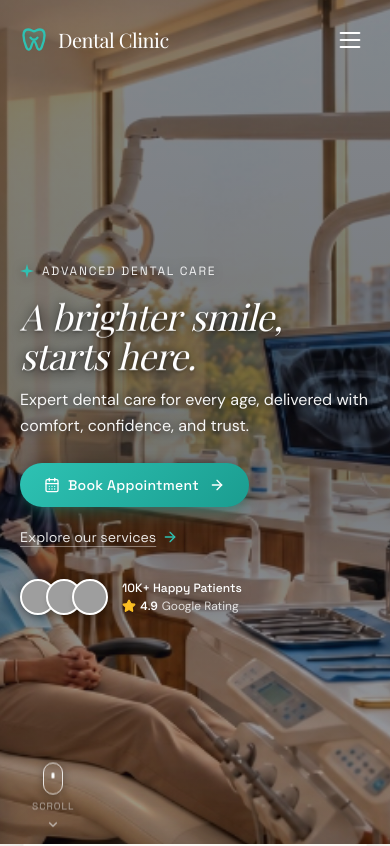
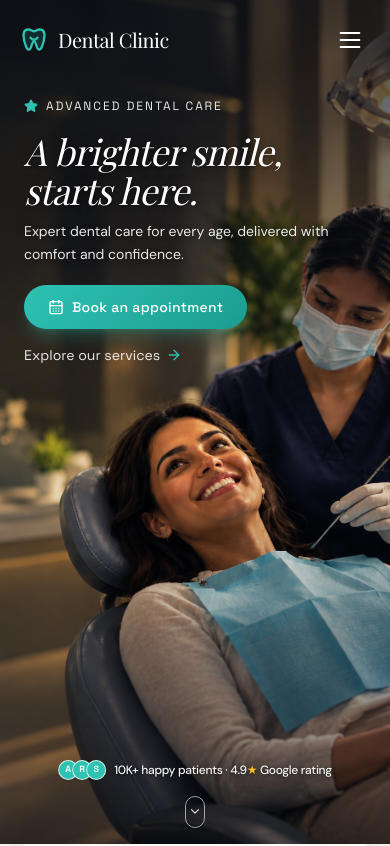
Before and after one commit to yash-dominates/dental-harmony, a React (Vite) app: page / in a window 390 px wide. Shown: the top 846 px of the page. Built offline with nearby package versions, Linux system fonts and the light colour scheme; grey boxes are pictures that could not be loaded; the HTML template or start-up script is replaced by a standard one; a web font is replaced by a local one.

Commit message:
feat(hero): align mobile hero and scroll indicator with reference design, add mobile cropped image and center animations

```diff
--- a/src/components/sections/Hero.tsx
+++ b/src/components/sections/Hero.tsx
@@ -1,15 +1,7 @@
 import { useEffect, useState } from "react";
-import { motion, AnimatePresence, useScroll, useTransform } from "motion/react";
+import { motion, AnimatePresence } from "motion/react";
 import { ArrowRight, CalendarDays, ChevronDown, ChevronLeft, ChevronRight, Star } from "lucide-react";
 import { HERO_DOCTORS, HERO_PILLS, IMAGES } from "@/lib/data";
-
-const HEADLINE = ["A", "brighter", "smile,", "starts", "here."];
-
-const TealSparkle = ({ className }: { className?: string }) => (
-  <svg viewBox="0 0 24 24" fill="currentColor" className={className} xmlns="http://www.w3.org/2000/svg">
-    <path d="M12 0L14.5 9.5L24 12L14.5 14.5L12 24L9.5 14.5L0 12L9.5 9.5L12 0Z" />
-  </svg>
-);
 
 const Hero = () => {
   const [doctorIdx, setDoctorIdx] = useState(0);
@@ -19,148 +11,149 @@ const Hero = () => {
     return () => clearInterval(t);
   }, []);
 
-  const { scrollY } = useScroll();
-  const bgY = useTransform(scrollY, [0, 600], [0, 75]);
-  const trustOpacity = useTransform(scrollY, [0, 180], [1, 0]);
-
   const doctor = HERO_DOCTORS[doctorIdx];
 
   return (
     <section
       id="home"
-      className="relative w-full overflow-hidden bg-navy min-h-[100vh] flex flex-col justify-between"
+      className="relative w-full overflow-hidden bg-navy min-h-screen min-h-[100dvh] flex flex-col justify-between"
     >
-      {/* Background image with subtle parallax & warm daylight lighting */}
-      <motion.div
-        style={{ y: bgY }}
-        className="absolute inset-0 w-full h-[115%] -top-[5%] pointer-events-none"
-      >
+      {/* BACKGROUND IMAGES (Mobile cropped vs Desktop widescreen) */}
+      <div className="absolute inset-0 w-full h-full pointer-events-none">
+        {/* Mobile: Cropped photo of smiling patient and practitioner (Image 3) */}
         <img
-          src={IMAGES.heroBg}
-          alt="Modern dental clinic interior — Noida Dental Care"
+          src={IMAGES.heroBgMobile}
+          alt="Modern dental clinic consultation — Noida Dental Care"
           loading="eager"
           decoding="async"
           // @ts-expect-error - fetchpriority is a valid HTML attribute
           fetchpriority="high"
-          className="w-full h-full object-cover object-[74%_center] md:object-center"
-          style={{ filter: "contrast(1.05) saturate(1.1) brightness(0.88)" }}
+          className="md:hidden w-full h-full object-cover object-center"
         />
-      </motion.div>
 
-      {/* Cinematic gradient shade on the left for maximum text contrast */}
-      <div aria-hidden="true" className="hero-left-shade" />
+        {/* Desktop: Full wide dental clinic room (Image 5) */}
+        <img
+          src={IMAGES.heroBg}
+          alt="Modern dental clinic room interior — Noida Dental Care"
+          loading="eager"
+          decoding="async"
+          // @ts-expect-error - fetchpriority is a valid HTML attribute
+          fetchpriority="high"
+          className="hidden md:block w-full h-full object-cover object-center"
+          style={{ filter: "contrast(1.04) saturate(1.1) brightness(0.9)" }}
+        />
+      </div>
 
-      {/* Main Hero Content */}
+      {/* Cinematic gradient overlays */}
+      {/* Mobile: Soft top vignette for text readability, clear middle for patient face, gentle bottom tint */}
       <div
-        className="relative z-10 flex items-center min-h-[100vh] pt-24 sm:pt-28 md:pt-24 pb-16 sm:pb-20 md:pb-20"
-        style={{ contain: "layout", filter: "drop-shadow(0 1px 6px rgba(0,0,0,0.35))" }}
-      >
-        <div className="w-full max-w-7xl mx-auto px-5 sm:px-8 lg:px-12 grid lg:grid-cols-12 gap-8 lg:gap-12 items-center">
-          {/* LEFT COLUMN */}
+        aria-hidden="true"
+        className="md:hidden absolute inset-0 pointer-events-none z-[1]"
+        style={{
+          background:
+            "linear-gradient(180deg, rgba(8, 12, 22, 0.72) 0%, rgba(8, 12, 22, 0.45) 32%, rgba(8, 12, 22, 0.04) 52%, rgba(8, 12, 22, 0.45) 100%)",
+        }}
+      />
+      {/* Desktop: Soft left-shade */}
+      <div aria-hidden="true" className="hidden md:block hero-left-shade z-[1]" />
+
+      {/* HERO MAIN CONTENT */}
+      {/* On Mobile: Text starts at top (pt-24), keeping all copy in upper portion so patient face is unobstructed */}
+      {/* On Desktop: Centered vertically */}
+      <div className="relative z-10 w-full flex-1 flex flex-col justify-start md:justify-center pt-24 sm:pt-28 md:pt-0">
+        <div className="w-full max-w-7xl mx-auto px-6 sm:px-8 lg:px-12 grid lg:grid-cols-12 gap-8 lg:gap-12 items-center">
+          {/* LEFT / MAIN TEXT COLUMN */}
           <div className="lg:col-span-7 max-w-2xl text-white relative z-20">
-            {/* Eyebrow Label matching Image 3 & 5 */}
+            {/* Eyebrow Label */}
             <motion.div
-              initial={{ opacity: 0, y: -8 }}
+              initial={{ opacity: 0, y: -6 }}
               animate={{ opacity: 1, y: 0 }}
               transition={{ duration: 0.5, delay: 0.1 }}
-              className="inline-flex items-center gap-2 font-label text-xs uppercase tracking-[0.15em] text-white/90"
+              className="inline-flex items-center gap-2 font-label text-xs uppercase tracking-[0.16em] text-white/90"
             >
-              <TealSparkle className="w-3.5 h-3.5 text-teal" />
+              <Star className="w-3.5 h-3.5 fill-teal text-teal" />
               <span>Advanced Dental Care</span>
             </motion.div>
 
-            {/* Headline matching user requested image */}
-            <h1
+            {/* Headline matching Image 2 */}
+            <motion.h1
+              initial={{ opacity: 0, y: 15 }}
+              animate={{ opacity: 1, y: 0 }}
+              transition={{ duration: 0.7, delay: 0.2, ease: "easeOut" }}
               className="font-heading italic text-4xl sm:text-5xl md:text-6xl lg:text-7xl text-white leading-[1.08] tracking-[-0.02em] mt-3 sm:mt-4 md:mt-5"
               style={{
-                textShadow:
-                  "0 2px 14px rgba(0,0,0,0.5), 0 1px 3px rgba(0,0,0,0.35)",
+                textShadow: "0 2px 14px rgba(0,0,0,0.5), 0 1px 3px rgba(0,0,0,0.35)",
               }}
             >
-              {HEADLINE.map((word, i) => (
-                <motion.span
-                  key={word + i}
-                  initial={{ opacity: 0, y: 15 }}
-                  animate={{ opacity: 1, y: 0 }}
-                  transition={{ duration: 0.6, delay: 0.2 + i * 0.08, ease: "easeOut" }}
-                  className="inline-block mr-2.5 sm:mr-3"
-                  style={{ willChange: "transform, opacity", transform: "translateZ(0)" }}
-                >
-                  {word}
-                </motion.span>
-              ))}
-            </h1>
+              A brighter smile,<br />starts here.
+            </motion.h1>
 
-            {/* Subheading matching Image 3 */}
+            {/* Subheading matching Image 2 */}
             <motion.p
               initial={{ opacity: 0 }}
               animate={{ opacity: 1 }}
-              transition={{ duration: 0.6, delay: 0.55 }}
-              className="font-body font-normal text-white/95 text-base sm:text-lg max-w-md sm:max-w-lg mt-3 sm:mt-4 leading-relaxed"
+              transition={{ duration: 0.6, delay: 0.45 }}
+              className="font-body font-normal text-white/90 text-sm sm:text-base md:text-lg max-w-xs sm:max-w-md md:max-w-lg mt-2.5 sm:mt-3.5 md:mt-4 leading-relaxed"
               style={{
-                willChange: "opacity",
-                transform: "translateZ(0)",
                 textShadow: "0 1px 8px rgba(0,0,0,0.45)",
               }}
             >
-              Expert dental care for every age, delivered with comfort, confidence, and trust.
+              Expert dental care for every age, delivered with comfort and confidence.
             </motion.p>
 
-            {/* CTA Group: Booking Button immediately visible + Explore Link */}
+            {/* CTA Group: Book an appointment + Explore our services (stacked on mobile, inline on desktop) */}
             <motion.div
               initial={{ opacity: 0, y: 10 }}
               animate={{ opacity: 1, y: 0 }}
-              transition={{ duration: 0.6, delay: 0.7 }}
-              className="flex flex-wrap items-center gap-4 sm:gap-6 mt-6 sm:mt-7"
+              transition={{ duration: 0.6, delay: 0.6 }}
+              className="flex flex-col sm:flex-row sm:items-center items-start gap-3 sm:gap-6 mt-5 sm:mt-6 md:mt-7"
             >
               <a
                 href="#book"
-                className="btn-primary inline-flex items-center gap-2 rounded-full px-6 sm:px-7 py-3 font-label text-sm text-white shadow-lg shadow-teal/25 hover:shadow-teal/40 transition-all"
+                className="btn-primary inline-flex items-center justify-center gap-2 rounded-full px-6 py-3 font-label text-sm text-white shadow-lg shadow-teal/25 hover:shadow-teal/40 transition-all w-fit"
               >
                 <CalendarDays className="w-4 h-4" />
-                <span>Book Appointment</span>
-                <ArrowRight className="w-4 h-4 ml-0.5" />
+                <span>Book an appointment</span>
               </a>
 
               <a
                 href="#services"
-                className="inline-flex items-center gap-1.5 font-label text-sm text-white/90 hover:text-white underline underline-offset-4 decoration-white/40 hover:decoration-teal transition-all py-1"
+                className="inline-flex items-center gap-1.5 font-label text-sm text-white/90 hover:text-white transition-all py-1 group w-fit"
               >
                 <span>Explore our services</span>
-                <ArrowRight className="w-4 h-4 text-teal" />
+                <ArrowRight className="w-4 h-4 text-teal transition-transform group-hover:translate-x-1" />
               </a>
             </motion.div>
 
-            {/* Social Proof: 3 real photographic patient portraits + Rating */}
+            {/* Desktop Social Proof (Photographic avatars, displayed on md+) */}
             <motion.div
-              style={{ opacity: trustOpacity }}
               initial={{ opacity: 0, y: 10 }}
               animate={{ opacity: 1, y: 0 }}
-              transition={{ duration: 0.6, delay: 0.85 }}
-              className="flex items-center gap-3.5 mt-7 sm:mt-8"
+              transition={{ duration: 0.6, delay: 0.75 }}
+              className="hidden md:flex items-center gap-3.5 mt-8"
             >
               <div className="flex -space-x-2.5">
                 <img
                   src="https://images.unsplash.com/photo-1534528741775-53994a69daeb?w=100&auto=format&fit=crop&q=80"
                   alt="Happy Patient"
-                  className="w-9 h-9 sm:w-10 sm:h-10 rounded-full object-cover border-2 border-white shadow-md"
+                  className="w-10 h-10 rounded-full object-cover border-2 border-white shadow-md"
                 />
                 <img
                   src="https://images.unsplash.com/photo-1507003211169-0a1dd7228f2d?w=100&auto=format&fit=crop&q=80"
                   alt="Happy Patient"
-                  className="w-9 h-9 sm:w-10 sm:h-10 rounded-full object-cover border-2 border-white shadow-md"
+                  className="w-10 h-10 rounded-full object-cover border-2 border-white shadow-md"
                 />
                 <img
                   src="https://images.unsplash.com/photo-1544005313-94ddf0286df2?w=100&auto=format&fit=crop&q=80"
                   alt="Happy Patient"
-                  className="w-9 h-9 sm:w-10 sm:h-10 rounded-full object-cover border-2 border-white shadow-md"
+                  className="w-10 h-10 rounded-full object-cover border-2 border-white shadow-md"
                 />
               </div>
 
-              <div className="h-7 w-px bg-white/20 hidden sm:block" />
+              <div className="h-7 w-px bg-white/20" />
 
               <div>
-                <p className="font-label text-xs sm:text-sm font-medium text-white">
+                <p className="font-label text-sm font-medium text-white">
                   10K+ Happy Patients
                 </p>
                 <p className="font-body text-xs text-white/80 flex items-center gap-1 mt-0.5">
@@ -171,12 +164,12 @@ const Hero = () => {
             </motion.div>
           </div>
 
-          {/* RIGHT COLUMN — Refined Doctor Card (Desktop) */}
+          {/* RIGHT COLUMN — Refined Doctor Card (Desktop only) */}
           <div className="lg:col-span-5 hidden md:flex justify-end relative z-10">
             <motion.div
               initial={{ y: 25, opacity: 0 }}
               animate={{ y: 0, opacity: 1 }}
-              transition={{ duration: 0.7, delay: 0.9 }}
+              transition={{ duration: 0.7, delay: 0.8 }}
               className="bg-black/35 backdrop-blur-xl border border-white/15 rounded-2xl p-3.5 w-60 md:w-64 shadow-[0_16px_40px_rgba(0,0,0,0.35)]"
             >
               <div className="relative overflow-hidden rounded-xl bg-teal-950/40">
@@ -224,10 +217,29 @@ const Hero = () => {
         </div>
       </div>
 
-      {/* Bottom Bar: Understated Treatment Chips (Desktop Only) + Center Scroll Indicator + Doctor Slide Count */}
-      <div className="absolute bottom-3 md:bottom-4 left-5 sm:px-8 lg:left-12 right-5 sm:px-8 lg:right-12 flex justify-between items-end pointer-events-none z-10">
-        {/* Left: Understated Popular Treatments Chips (Desktop Only, matching Image 5) */}
-        <div className="hidden md:flex flex-col gap-1.5 max-w-md pointer-events-auto">
+      {/* MOBILE BOTTOM REVIEW SECTION (Image 2 - Exactly above scroll indicator, centered) */}
+      <div className="md:hidden absolute bottom-16 left-1/2 -translate-x-1/2 z-20 flex items-center gap-2 whitespace-nowrap pointer-events-auto">
+        <div className="flex -space-x-1.5">
+          <span className="w-5 h-5 rounded-full bg-teal text-white flex items-center justify-center font-label text-[9px] font-semibold border border-white/80 shadow-sm">
+            A
+          </span>
+          <span className="w-5 h-5 rounded-full bg-teal text-white flex items-center justify-center font-label text-[9px] font-semibold border border-white/80 shadow-sm">
+            R
+          </span>
+          <span className="w-5 h-5 rounded-full bg-teal text-white flex items-center justify-center font-label text-[9px] font-semibold border border-white/80 shadow-sm">
+            S
+          </span>
+        </div>
+        <p
+          className="font-body text-xs text-white/95 tracking-tight font-medium"
+          style={{ textShadow: "0 1px 4px rgba(0,0,0,0.7)" }}
+        >
+          10K+ happy patients · 4.9<span className="text-amber-400">★</span> Google rating
+        </p>
+      </div>
+
+      {/* DESKTOP LOWER-LEFT: Understated Popular Treatments Chips (Image 5) */}
+      <div className="hidden md:flex absolute bottom-5 left-6 lg:left-12 z-20 flex-col gap-1.5 max-w-sm pointer-events-auto">
         <span className="font-label text-[10px] uppercase tracking-[0.16em] text-white/60 font-medium">
           Popular Treatments
         </span>
@@ -244,24 +256,29 @@ const Hero = () => {
         </div>
       </div>
 
-        {/* Center: Animated Minimalist Scroll Indicator (Unobstructed) */}
+      {/* DEAD-CENTER HORIZONTAL SCROLL INDICATOR (100% Guaranteed Centered on ALL devices) */}
+      <div className="absolute bottom-4 left-1/2 -translate-x-1/2 z-30 flex flex-col items-center pointer-events-auto">
         <a
           href="#services"
-          className="scroll-indicator pointer-events-auto"
+          className="flex flex-col items-center text-white/80 hover:text-white transition-colors cursor-pointer group"
           aria-label="Scroll to next section"
         >
-          <span className="scroll-indicator__mouse" aria-hidden="true">
-            <span className="scroll-indicator__dot" />
-          </span>
-          <span className="scroll-indicator__label text-[10px] tracking-widest text-white/70">Scroll</span>
-          <ChevronDown className="w-3.5 h-3.5 text-white/70" />
+          {/* Pill mouse with animated chevron inside (Image 2 style) */}
+          <div className="w-5 h-8 rounded-full border border-white/60 flex items-center justify-center group-hover:border-teal transition-colors shadow-sm">
+            <motion.div
+              animate={{ y: [-3, 3, -3] }}
+              transition={{ repeat: Infinity, duration: 1.8, ease: "easeInOut" }}
+            >
+              <ChevronDown className="w-3.5 h-3.5 text-white/85" />
+            </motion.div>
+          </div>
         </a>
+      </div>
 
-        {/* Right: Dynamic doctor pagination counter */}
-        <p className="hidden md:block w-36 text-right font-label text-white/60 text-xs tracking-widest uppercase pointer-events-auto">
+      {/* DESKTOP LOWER-RIGHT: Doctor slide counter (Image 5) */}
+      <p className="hidden md:block absolute bottom-5 right-6 lg:right-12 z-20 font-label text-white/60 text-xs tracking-widest uppercase pointer-events-auto">
         ‹ 0{doctorIdx + 1} ──────── 0{HERO_DOCTORS.length} ›
       </p>
-      </div>
     </section>
   );
 };
--- a/src/lib/data.ts
+++ b/src/lib/data.ts
@@ -1,4 +1,5 @@
 import heroClinicImg from "@/assets/hero-clinic.jpg";
+import heroClinicMobileImg from "@/assets/hero-clinic-mobile.png";
 
 // Cloudinary base helper — auto format & quality
 const C = (path: string) =>
@@ -11,6 +12,7 @@ export const sized = (url: string, w: number) =>
 export const IMAGES = {
   // New Cloudinary assets
   heroBg: heroClinicImg,
+  heroBgMobile: heroClinicMobileImg,
   aboutClinic: C("v1776827301/A_bright__clinical_202604220822_xywmzd.jpg"),
   teethCleaningFeature: C("v1776827227/teeth_cleaning_bdlqws.jpg"),
   veneersFeature: C("v1776827008/feature_veenerners_owezrz.jpg"),
```
Also changed, not shown: public/hero-clinic-mobile.png (added), src/assets/hero-clinic-mobile.png (added). Lines whose indentation alone changed are shown as unchanged.
